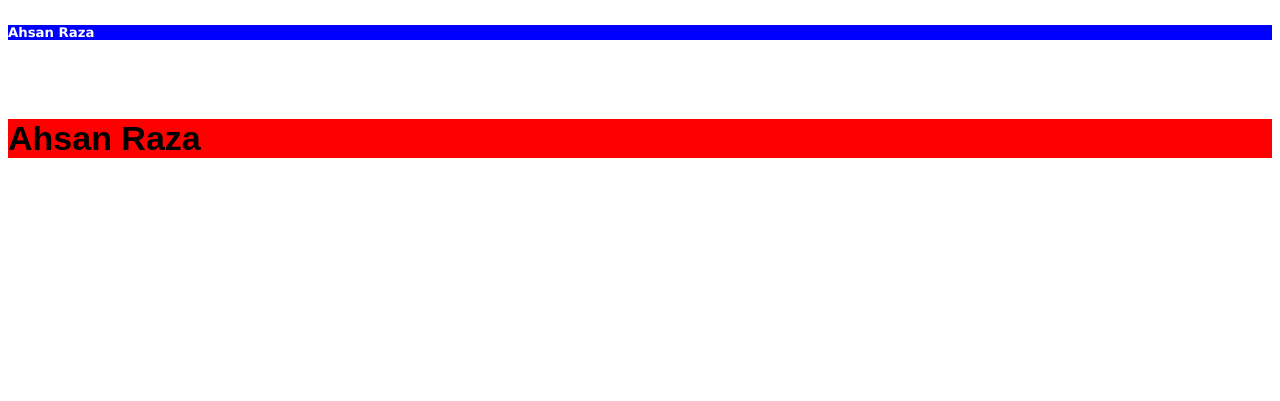
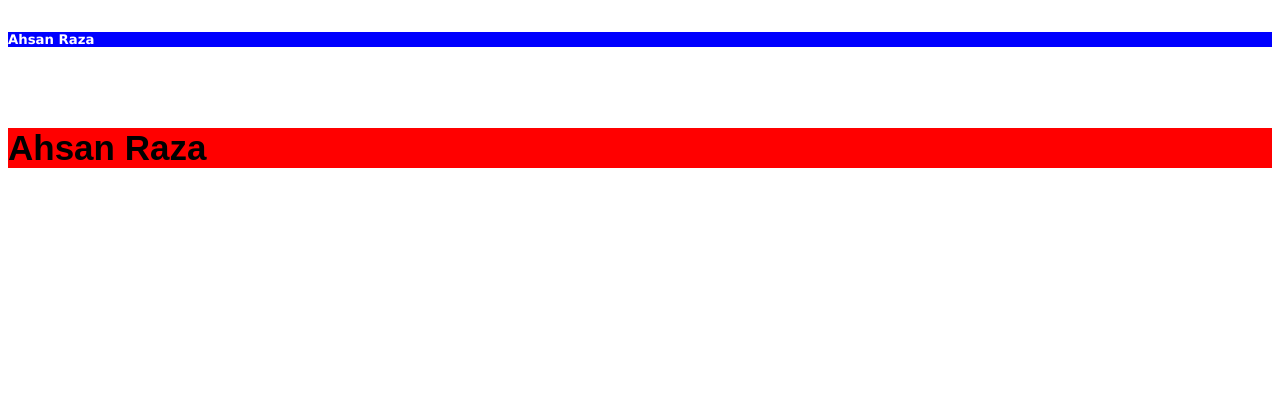
Before and after one commit to ahsan569/my-site11, a plain HTML site: page index.html in a window 1280 px wide. Shown: the part 399-800 px from the top of the page. Drawn offline with Linux system fonts and the light colour scheme.

Commit message:
Update index.html

```diff
--- a/index.html
+++ b/index.html
@@ -5,7 +5,7 @@
   <style type="text/css">
 h1,h3,h5{ background-color:blue; color: white; font: size 24px;font-family: verdana;}
 
-h2,h4,h6{ background-color:red; color: black; font-size: 34px; font-family: Arial;}
+h2,h4,h6{ background-color:red; color: black; font-size: 35px; font-family: Arial;}
 
 
 
```
